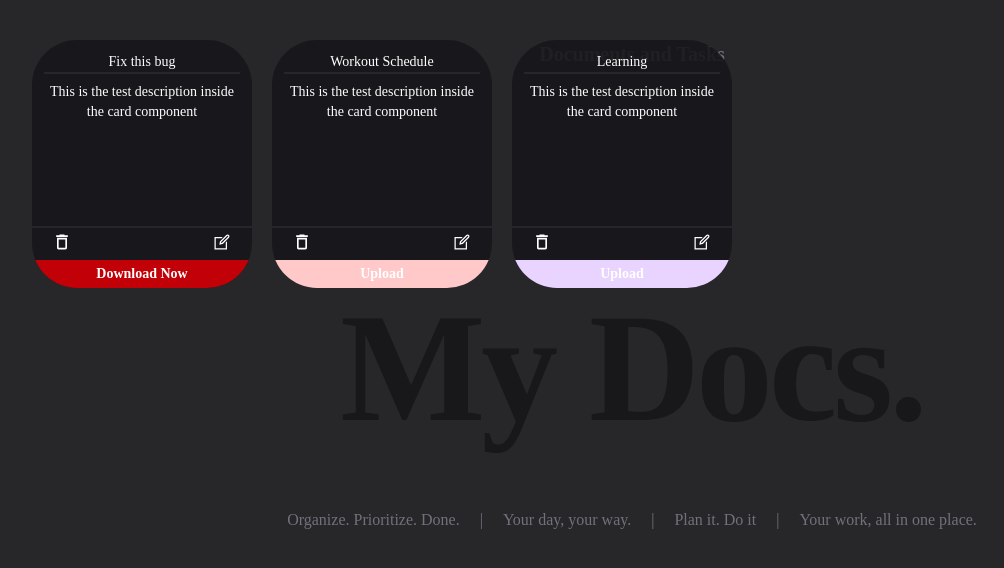
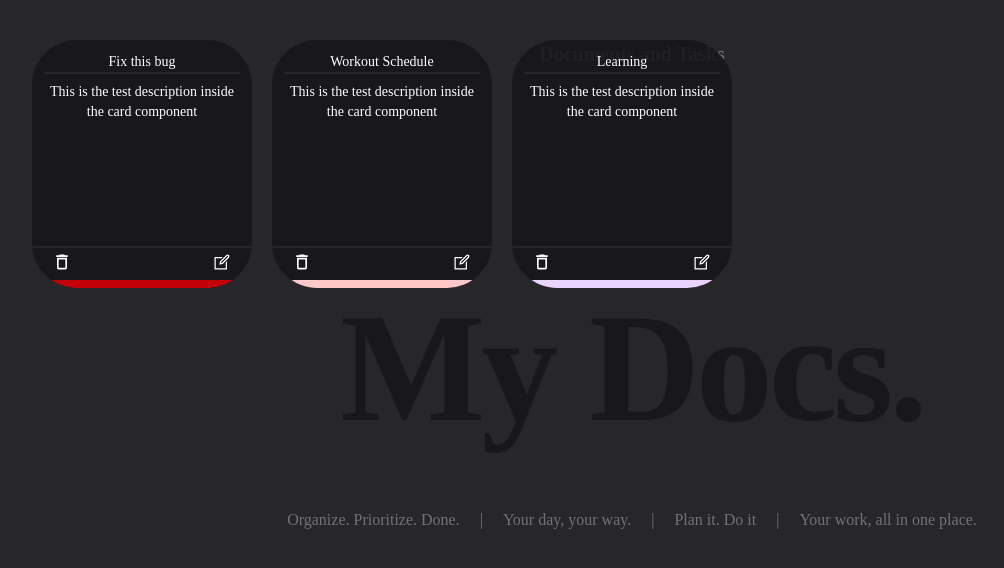
Before and after one commit to muazimmaqbool/mydocs, a React (Vite) app: page / in a window 1280 px wide. Shown: the top 568 px of the page, without its empty margins (8-1012 px from the left). Built offline with nearby package versions, Linux system fonts and the light colour scheme.

Commit message:
tag removed

```diff
--- a/src/Components/Card.jsx
+++ b/src/Components/Card.jsx
@@ -56,7 +56,7 @@
               : "bg-green-600"
           } flex items-center justify-center`}
         >
-          <h3 className="text-sm font-semibold">{data?.tag.tagTitle}</h3>
+          <h3 className="text-sm font-semibold"></h3>
         </div>
       </div>
     </motion.div>
--- a/src/Components/Foreground.jsx
+++ b/src/Components/Foreground.jsx
@@ -9,31 +9,16 @@
       title:"Fix this bug",
       text: "This is the test description inside the card component",
       priority:0,
-      tag: {
-        isOpen: true,
-        tagTitle: "Download Now",
-        tagColor: "green",
-      },
     },
     {
       title:"Workout Schedule",
       text: "This is the test description inside the card component",
       priority:1,
-      tag: {
-        isOpen: true,
-        tagTitle: "Upload",
-        tagColor: "blue",
-      },
     },
     {
       title:"Learning",
       text: "This is the test description inside the card component",
       priority:3,
-      tag: {
-        isOpen: true,
-        tagTitle: "Upload",
-        tagColor: "green",
-      },
     },
   ];
   const ref=useRef(null) //this ref will be used as a boundary in the Card component for dragging
```
